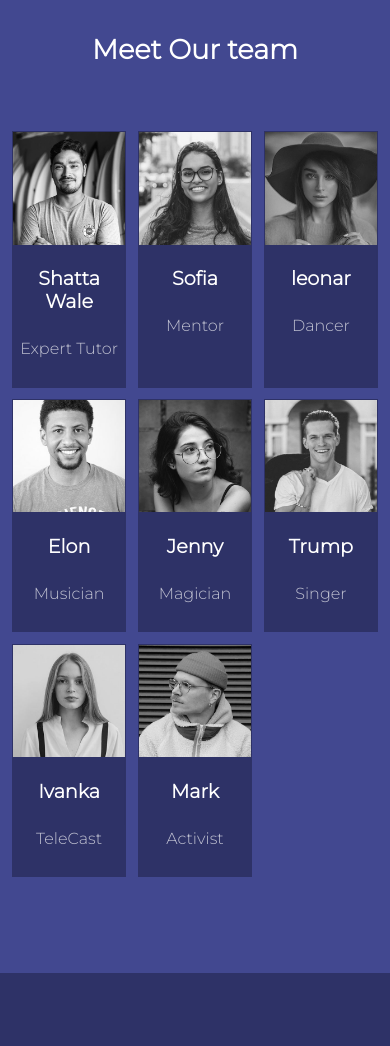
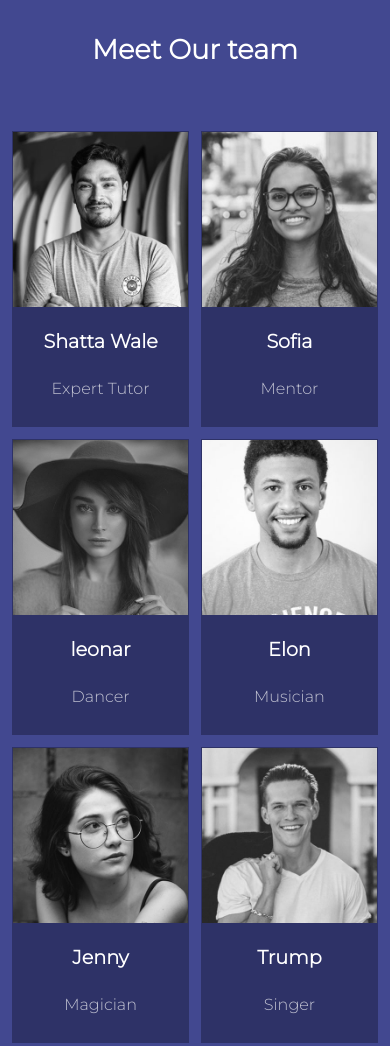
Before and after one commit to Niranjan1727/slackeducation, a plain HTML site: page about.html in a window 390 px wide. Shown: the part 1460-2506 px from the top of the page. Drawn offline with nearby package versions, Linux system fonts and the light colour scheme.

Commit message:
Update about.css

```diff
--- a/css/about.css
+++ b/css/about.css
@@ -135,7 +135,7 @@ margin-top: 1.4rem;
         grid-template-columns: 1fr
     }
     .team_container{
-        grid-template-columns:fr 1fr;
+        grid-template-columns:1fr 1fr;
         gap: 0.7rem;
     }
     .team_member{
```
